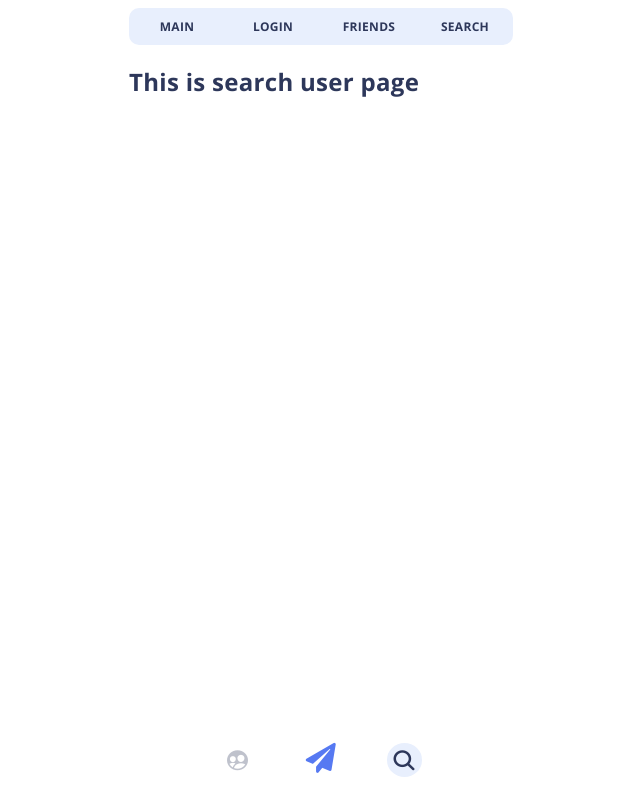
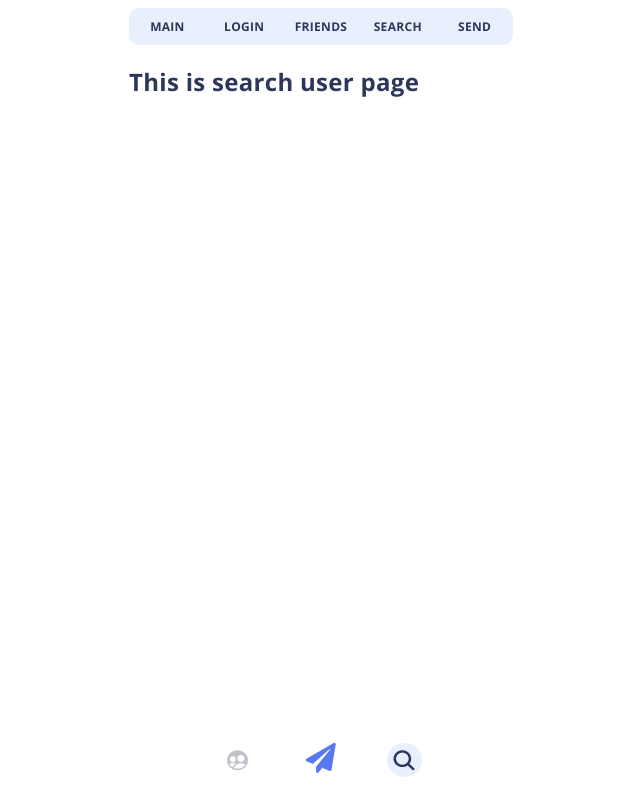
Before and after one commit to dlt-v/Chatlog, a React (Create React App) app: page /search in a window 1280 px wide. Shown: the whole page, without its empty margins (319-959 px from the left). Built offline with nearby package versions, Linux system fonts and the light colour scheme.

Commit message:
added send page with routing

```diff
--- a/src/App.tsx
+++ b/src/App.tsx
@@ -5,6 +5,7 @@ import { Login } from './pages/Login';
 import { Main } from './pages/Main';
 import { Friends } from './pages/Friends';
 import { Search } from './pages/Search';
+import { Send } from './pages/Send';
 
 export function App() {
     return (
@@ -15,6 +16,7 @@ export function App() {
                     <Link to="/login">LOGIN</Link>
                     <Link to="/friends">FRIENDS</Link>
                     <Link to="/search">SEARCH</Link>
+                    <Link to="/send">SEND</Link>
                 </div>
 
                 <Switch>
@@ -30,6 +32,9 @@ export function App() {
                     <Route path="/search">
                         <Search />
                     </Route>
+                    <Route path="/send">
+                        <Send />
+                    </Route>
                 </Switch>
             </Router>
         </UserDataProvider>
--- a/src/components/Navigation.tsx
+++ b/src/components/Navigation.tsx
@@ -23,7 +23,8 @@ export const Navigation: React.FC<Current> = (props) => {
             >
                 <span className="icon-contacts"></span>
             </div>
-            <div className="main__navigation__send">
+            <div  onClick={() => history.push('/send')}
+            className="main__navigation__send">
                 <span className="icon-send"></span>
             </div>
             <div
--- /dev/null
+++ b/src/pages/Send.tsx
@@ -0,0 +1,9 @@
+import React from 'react';
+
+export const Send: React.FC = () => {
+    return (
+        <div className="send">
+            <h2>Create message</h2>
+        </div>
+    );
+};
--- a/src/styles/style.css
+++ b/src/styles/style.css
@@ -13,7 +13,7 @@ html {
   margin: 0 auto;
   width: 100%;
   display: grid;
-  grid-template-columns: 1fr 1fr 1fr 1fr;
+  grid-template-columns: 1fr 1fr 1fr 1fr 1fr;
   background-color: #e8effd;
   border-radius: 10px;
 }
--- a/src/styles/style.scss
+++ b/src/styles/style.scss
@@ -20,7 +20,7 @@ html {
     margin: 0 auto;
     width: 100%;
     display: grid;
-    grid-template-columns: 1fr 1fr 1fr 1fr;
+    grid-template-columns: 1fr 1fr 1fr 1fr 1fr;
     background-color: $bgl;
     border-radius: 10px;
 }
```
